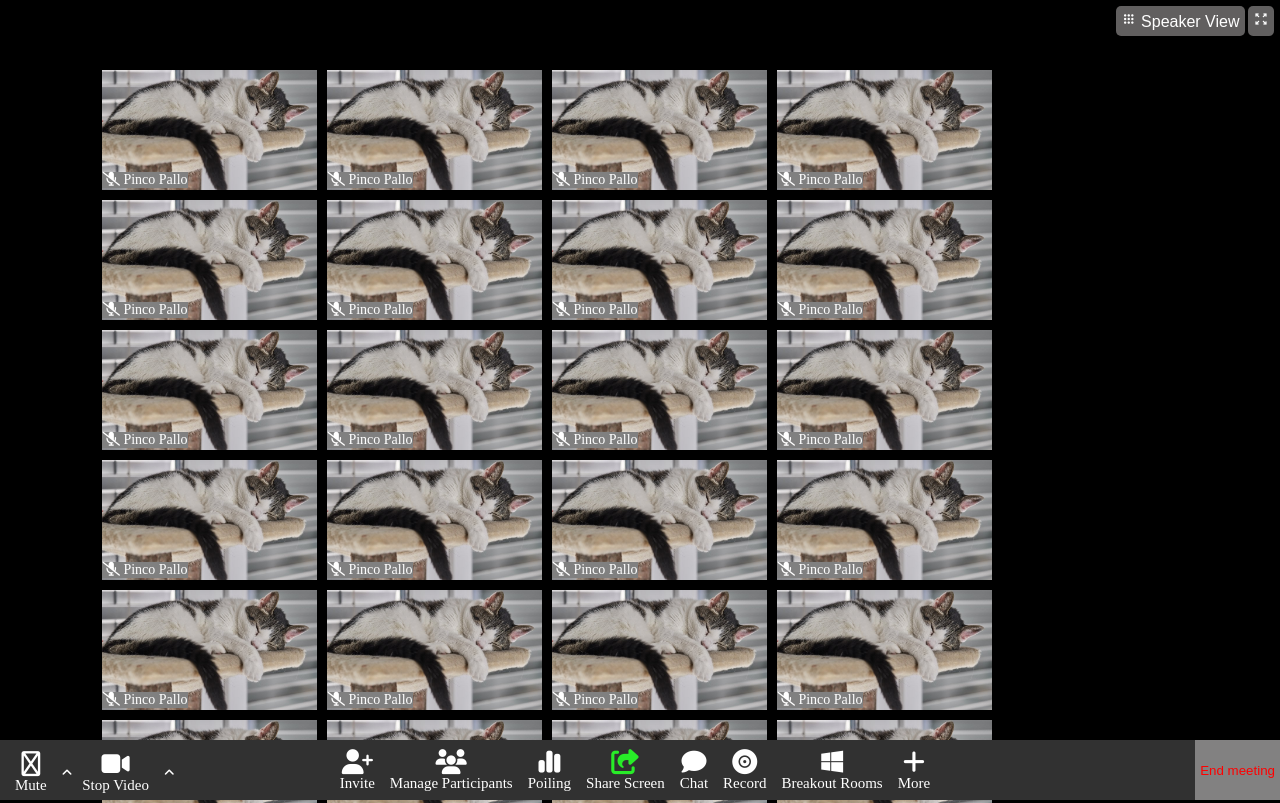
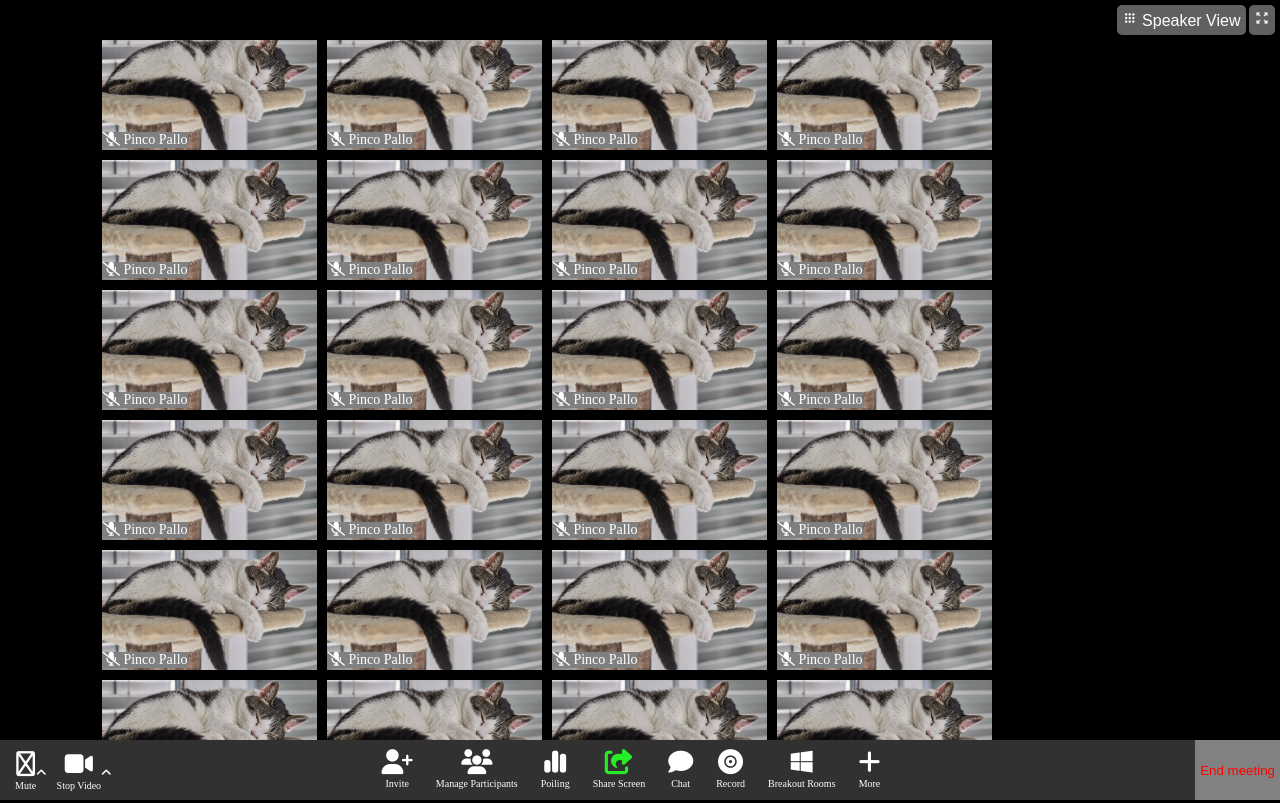
Before and after one commit to TeoFanta99/html-css-zoom, a plain HTML site: page index.html in a window 1280 px wide. Shown: the top 803 px of the page. Drawn offline with nearby package versions, Linux system fonts and the light colour scheme.

Commit message:
ultimi dettagli a top e bottom bar

```diff
--- a/style.css
+++ b/style.css
@@ -18,8 +18,10 @@ body {
 #topbar {
     min-height: 40px;
     width: 100%;
-    border: 1px solid black;
-    position: relative;
+    position: fixed;
+    top: 0;
+    z-index: 500;
+    background-color: black;
 }
 
 #topbar-buttons {
@@ -112,7 +114,6 @@ main {
 
 .bottombar-buttons {
     text-align: center;
-    padding-right: 15px;
     color: white;
 }
 
@@ -123,7 +124,7 @@ main {
 }
 
 .bottombar-buttons span {
-    font-size: 15px;
+    font-size: 10px;
     cursor: pointer;
 }
 
@@ -149,6 +150,10 @@ main {
     padding-right: 10px;
 }
 
+#middle-buttons .bottombar-buttons {
+    padding-right: 23px;
+}
+
 .fa-share-from-square {
     color: rgb(40, 236, 40);
 }
```
Also changed, not shown: index.html (+3 -3 lines).
